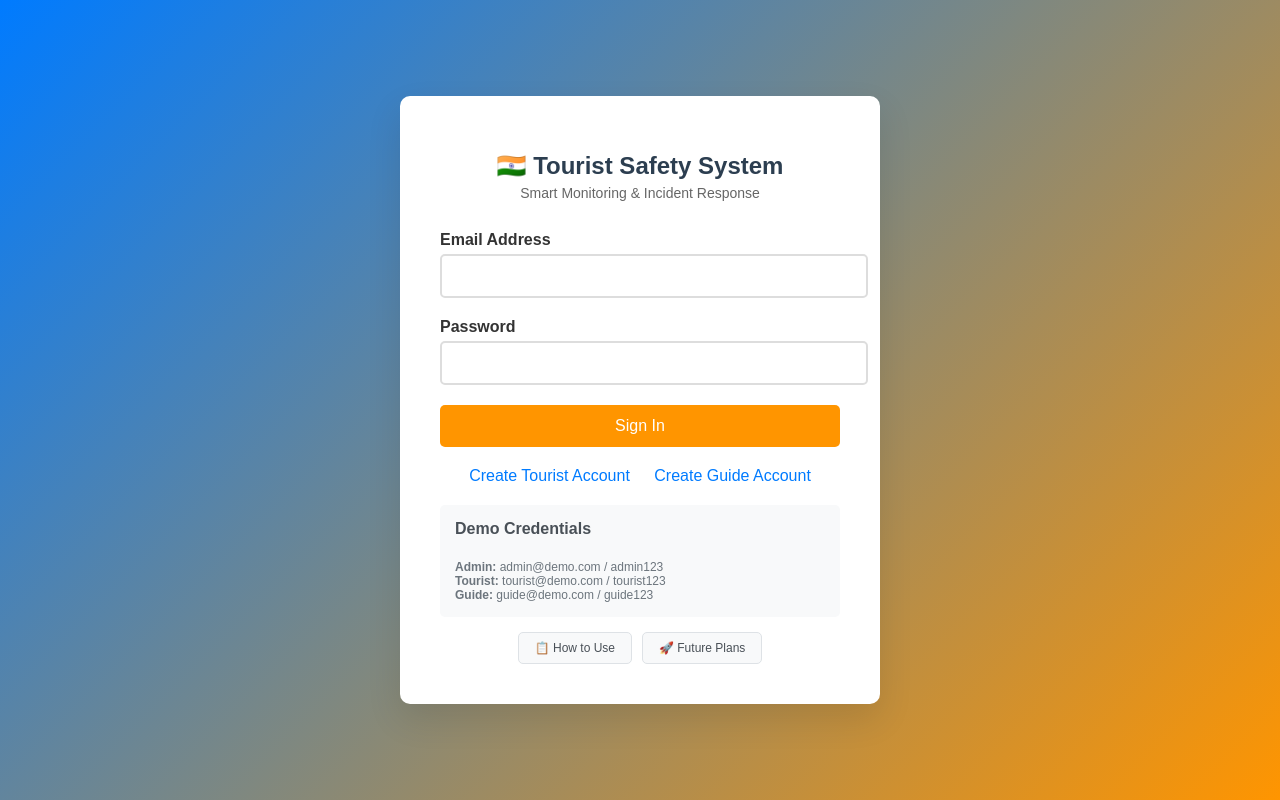
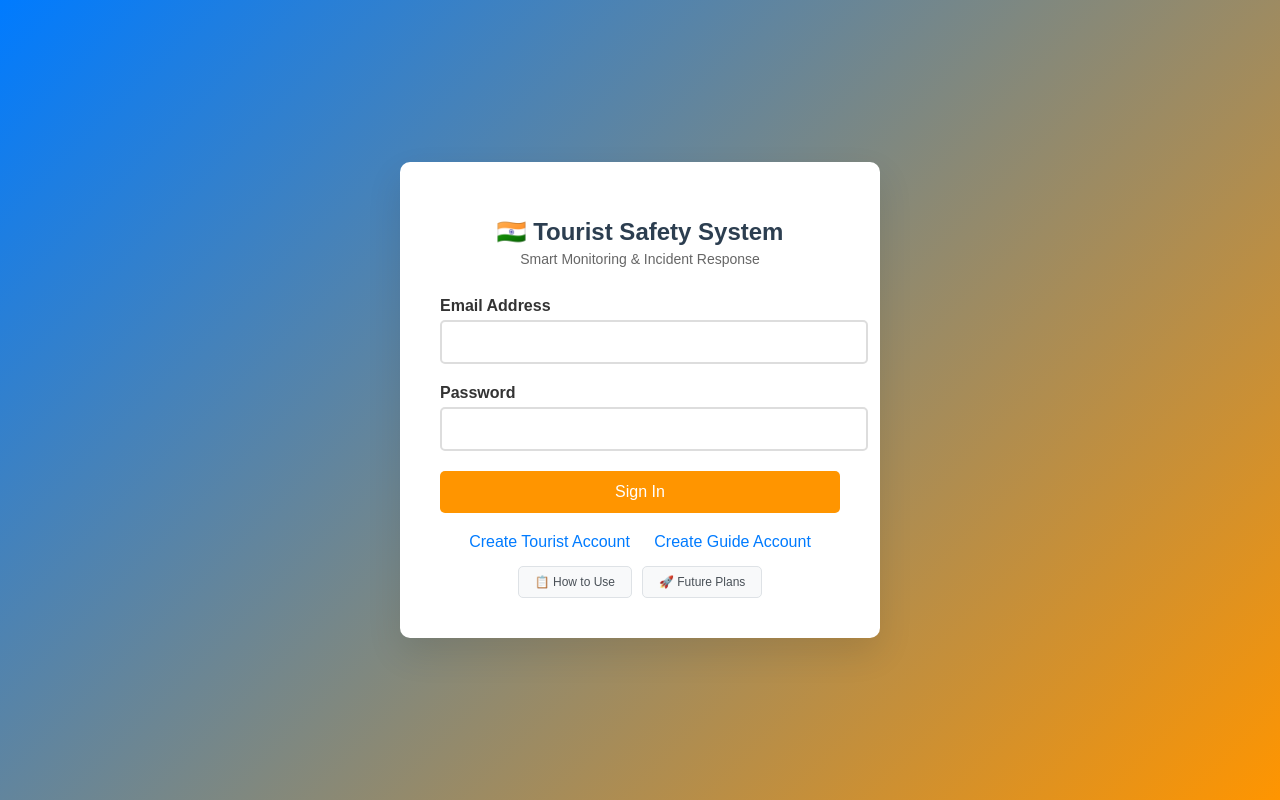
Before and after one commit to prathamesh-chavan-22/Tourist_saftey_Net, a FastAPI app: page /login in a window 1280 px wide. Run offline with FastAPI, Linux system fonts and the light colour scheme; parts of the project's set-up code (start-up, migrations or seed data) failed here and were passed over.

Commit message:
hiding demo creds

```diff
--- a/templates/login.html
+++ b/templates/login.html
@@ -248,14 +248,14 @@
             <a href="/guide-auth/register">Create Guide Account</a>
         </div>
 
-        <div class="demo-section">
+        <!-- <div class="demo-section">
             <h4>Demo Credentials</h4>
             <div class="demo-credentials">
                 <strong>Admin:</strong> admin@demo.com / admin123<br>
                 <strong>Tourist:</strong> tourist@demo.com / tourist123<br>
                 <strong>Guide:</strong> guide@demo.com / guide123
             </div>
-        </div>
+        </div> -->
 
         <div class="info-buttons">
             <button class="info-btn" onclick="showModal('howToUseModal')">📋 How to Use</button>
```
